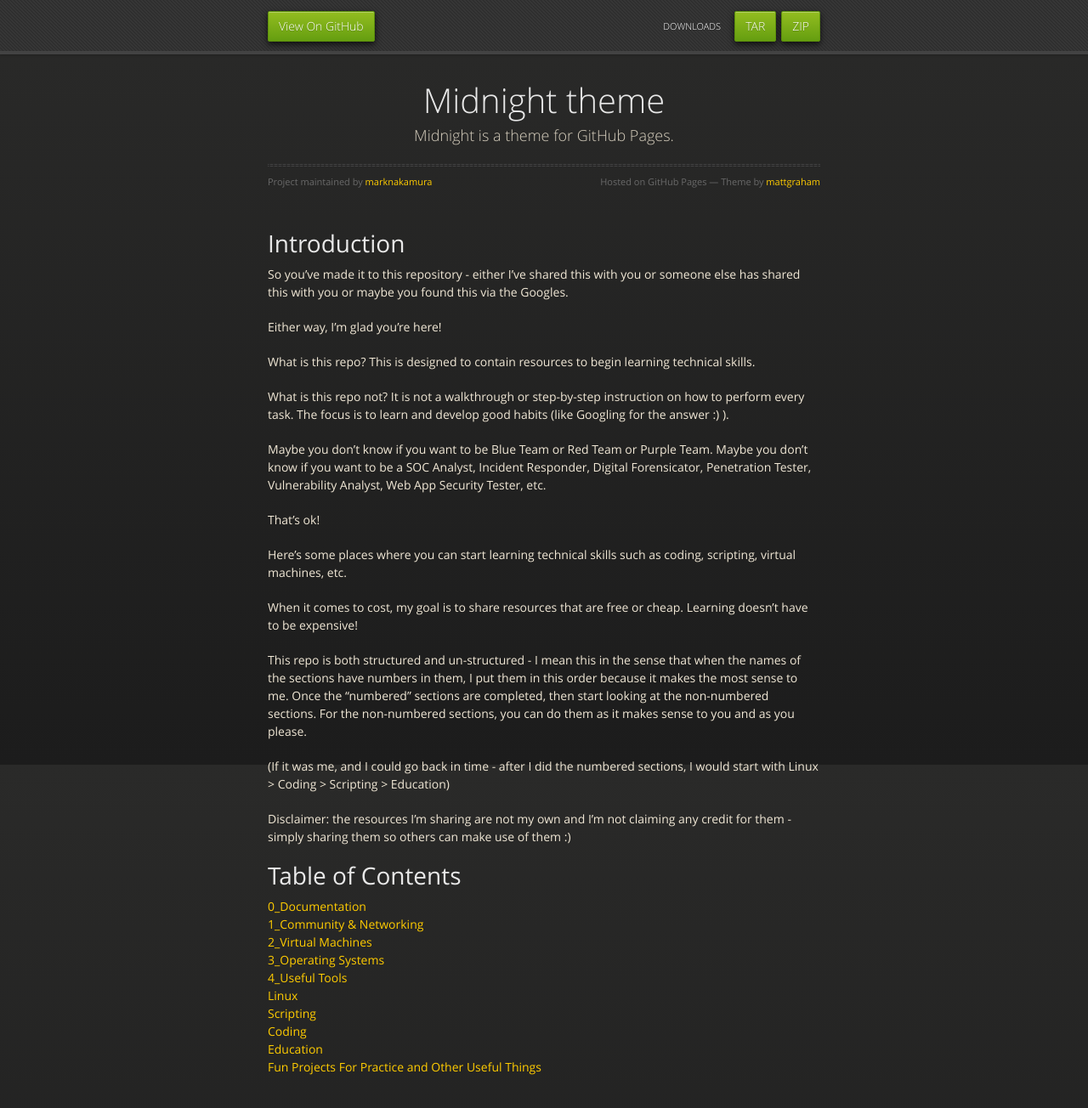
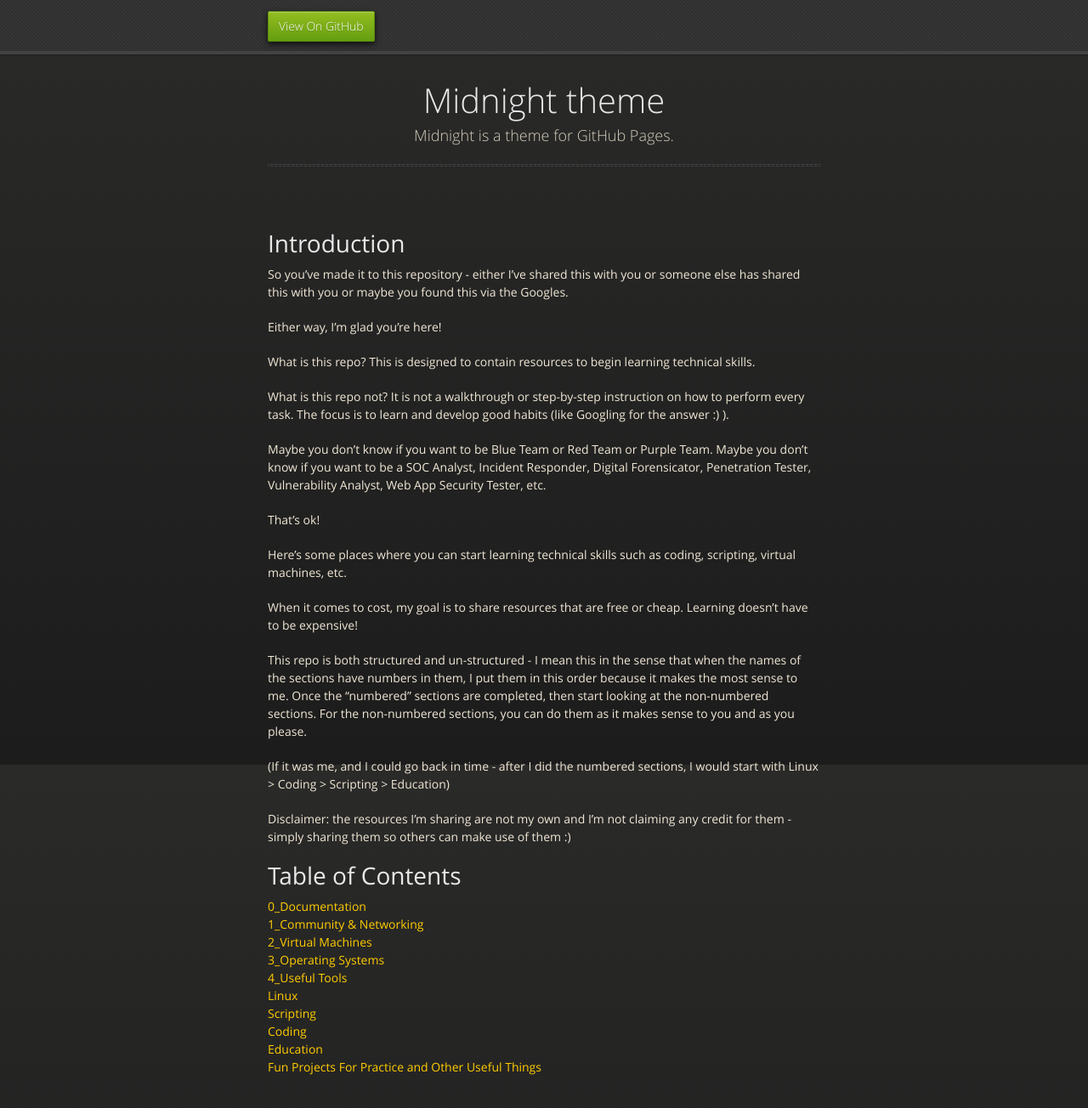
Before and after one commit to marknakamura/getting-started-in-tech, a Jekyll site: the page built from index.md, in a window 1280 px wide and 1376 px high. Shown: the top 1304 px of the window at 85% size. Built offline with Jekyll 4.4.1, drawn with Linux system fonts in a browser that asks for light colours; our own code applies the rules of GitHub Pages for plain Markdown files.

Commit message:
Update default.html

```diff
--- a/_layouts/default.html
+++ b/_layouts/default.html
@@ -23,9 +23,9 @@
           <ul>
             <li class="fork"><a href="{{ site.github.repository_url }}">View On GitHub</a></li>
             {% if site.show_downloads %}
-              <li class="downloads"><a href="{{ site.github.zip_url }}">ZIP</a></li>
+              <!--<li class="downloads"><a href="{{ site.github.zip_url }}">ZIP</a></li>
               <li class="downloads"><a href="{{ site.github.tar_url }}">TAR</a></li>
-              <li class="title">DOWNLOADS</li>
+              <li class="title">DOWNLOADS</li>-->
             {% endif %}
           </ul>
         </nav>
@@ -38,8 +38,8 @@
           <h1>{{ site.title | default: site.github.repository_name }}</h1>
           <p>{{ site.description | default: site.github.project_tagline }}</p>
           <hr>
-          <span class="credits left">Project maintained by <a href="{{ site.github.owner_url }}">{{ site.github.owner_name }}</a></span>
-          <span class="credits right">Hosted on GitHub Pages &mdash; Theme by <a href="https://twitter.com/mattgraham">mattgraham</a></span>
+          <!--<span class="credits left">Project maintained by <a href="{{ site.github.owner_url }}">{{ site.github.owner_name }}</a></span>
+          <span class="credits right">Hosted on GitHub Pages &mdash; Theme by <a href="https://twitter.com/mattgraham">mattgraham</a></span>-->
         </div>
 
         {{ content }}
```
